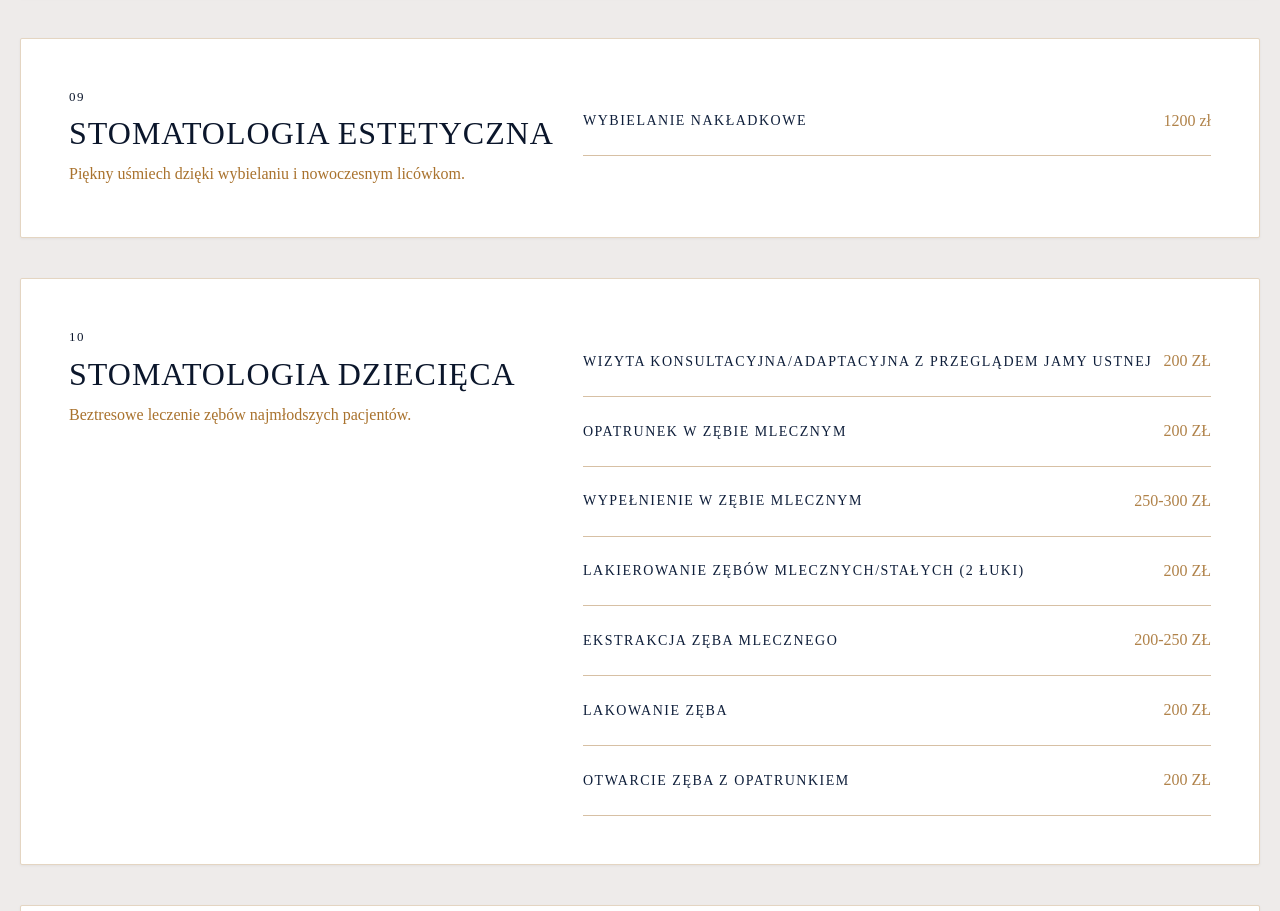
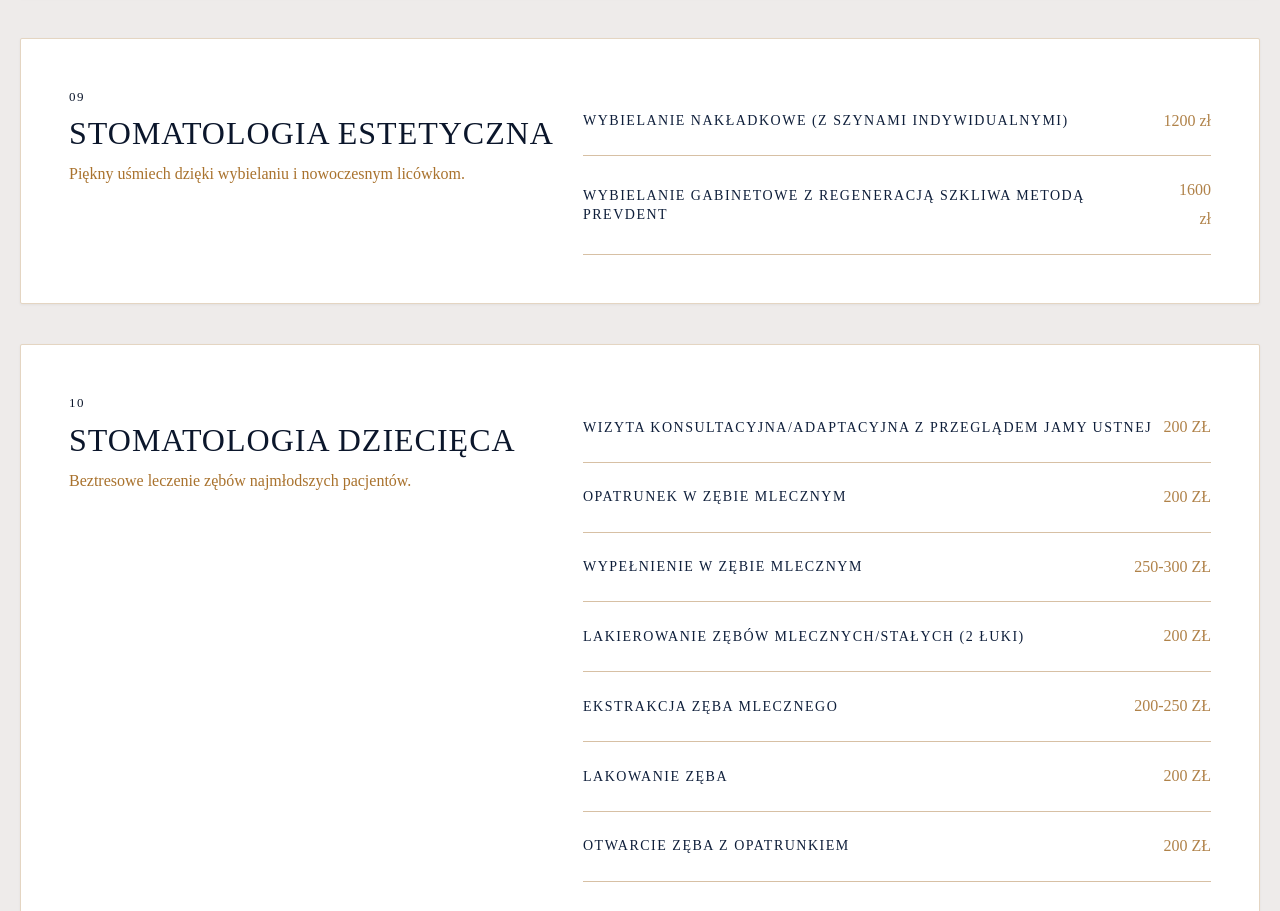
Before and after one commit to AriaAman/StronaMarysiaV2, a Nuxt app: page /cennik in a window 1280 px wide. Shown: the part 5310-6221 px from the top of the page. Built offline with nearby package versions, Linux system fonts and the light colour scheme; a web font is replaced by a local one.

Commit message:
fix price

```diff
--- a/components/Cennik/CennikBloc.vue
+++ b/components/Cennik/CennikBloc.vue
@@ -124,7 +124,8 @@ const categories = [
     title: 'STOMATOLOGIA ESTETYCZNA',
     description: 'Piękny uśmiech dzięki wybielaniu i nowoczesnym licówkom.',
     services: [
-      { name: 'Wybielanie nakładkowe', price: '1200 zł' },
+      { name: 'Wybielanie nakładkowe (z szynami indywidualnymi)', price: '1200 zł' },
+      { name: 'Wybielanie gabinetowe z regeneracją szkliwa metodą PREVDENT', price: '1600 zł' },
     ]
   },
   {
```
